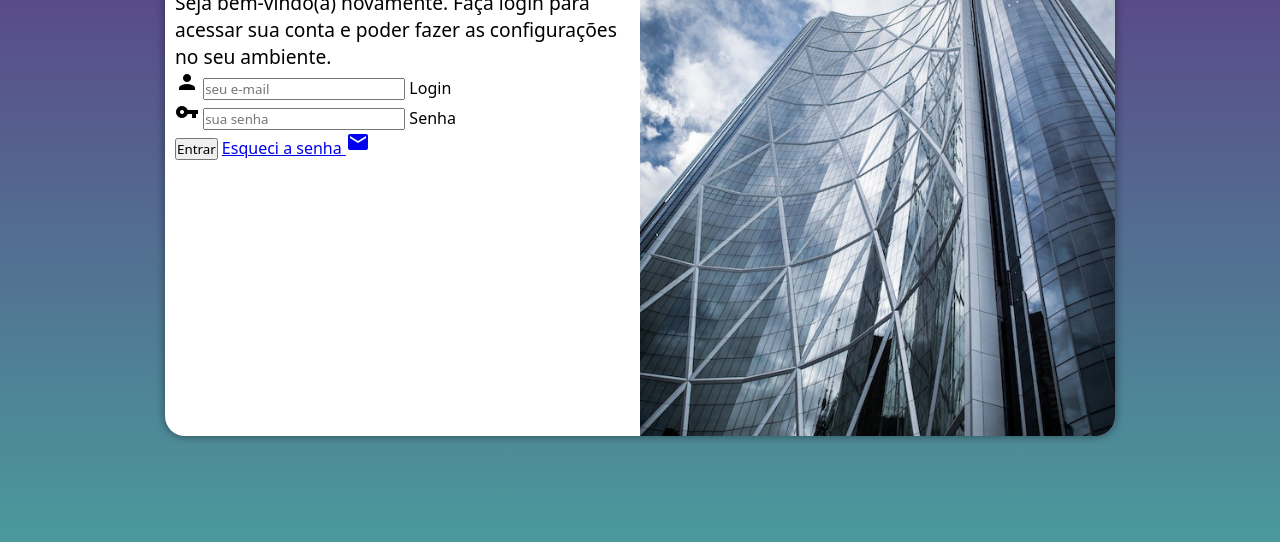
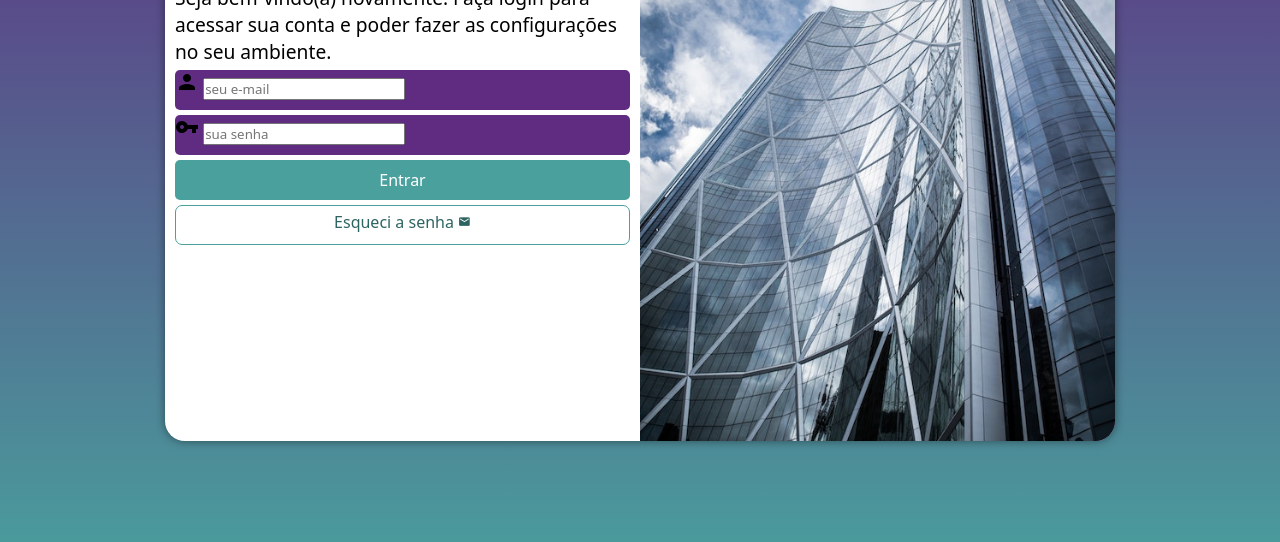
Before and after one commit to renatorsilveira/projeto-login, a plain HTML site: page index.html in a window 1280 px wide. Shown: the part 214-756 px from the top of the page. Drawn offline with Linux system fonts and the light colour scheme.

Commit message:
formatação do formulário

```diff
--- a/estilos/style.css
+++ b/estilos/style.css
@@ -33,7 +33,7 @@ section#login {
     overflow: hidden;
     background-color: white;
     width: 250px;
-    height: 500px;
+    height: 510px;
     border-radius: 20px;
     box-shadow: 0px 0px 10px rgba(0, 0, 0, 0.450);
     transition: width .3s, height .3s;
@@ -62,3 +62,55 @@ div#formulário > h1 {
 div#formulário > p {
     font-size: 0.8em;
 }
+
+form > div.campo {
+    background-color: #5f2c82;
+    display: block;
+    width: 100%;
+    height: 40px;
+    border-radius: 5px;
+    margin: 5px 0px;
+}
+
+div.campo > label {
+    display: none;
+}
+
+form > input[type=submit] {
+    display: block;
+    font-size: 1em;
+    width: 100%;
+    height: 40px;
+    background-color: #49a09d;
+    color: white;
+    border: none;
+    border-radius: 5px;
+    cursor: pointer;
+}
+
+form > input[type=submit]:hover {
+    background-color: #2d6462;
+}
+
+form > a.botao {
+    display: block;
+    text-align: center;
+    font-size: 1em;
+    width: 100%;
+    height: 40px;
+    padding-top: 5px;
+    margin-top: 5px;
+    background-color: white;
+    color: #2d6462;
+    border: 1px solid #49a09d;
+    border-radius: 7px;
+    text-decoration: none;
+}
+
+form > a.botao:hover {
+    background-color: #6cd3cf;
+}
+
+form > a.botao > span {
+    font-size: 0.8em;
+}
--- a/index.html
+++ b/index.html
@@ -30,7 +30,7 @@
                         <label for="isenha">Senha</label>
                     </div>
                     <input type="submit" value="Entrar">
-                    <a href="esqueci.html">Esqueci a senha <span class="material-icons">mail</span></a>
+                    <a href="esqueci.html" class="botao">Esqueci a senha <span class="material-icons">mail</span></a>
                 </form>
             </div>
         </section>
```
